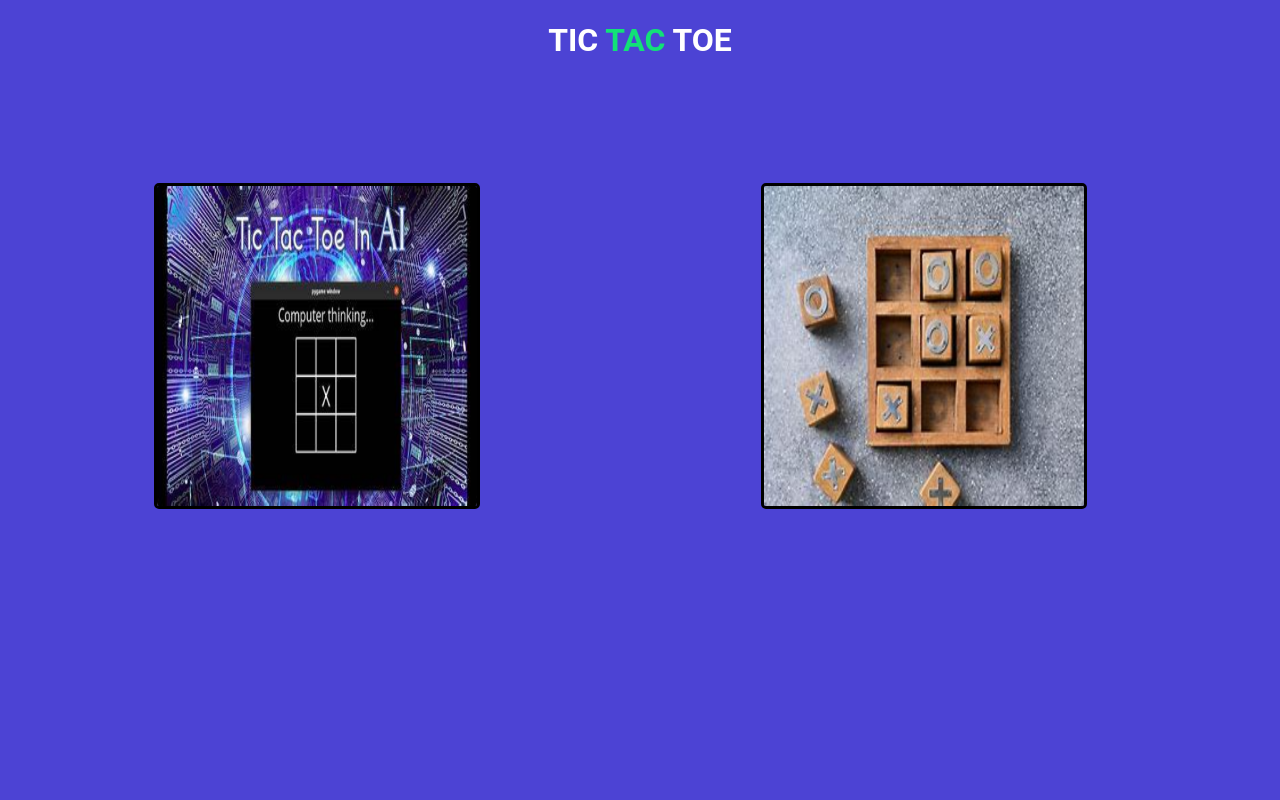
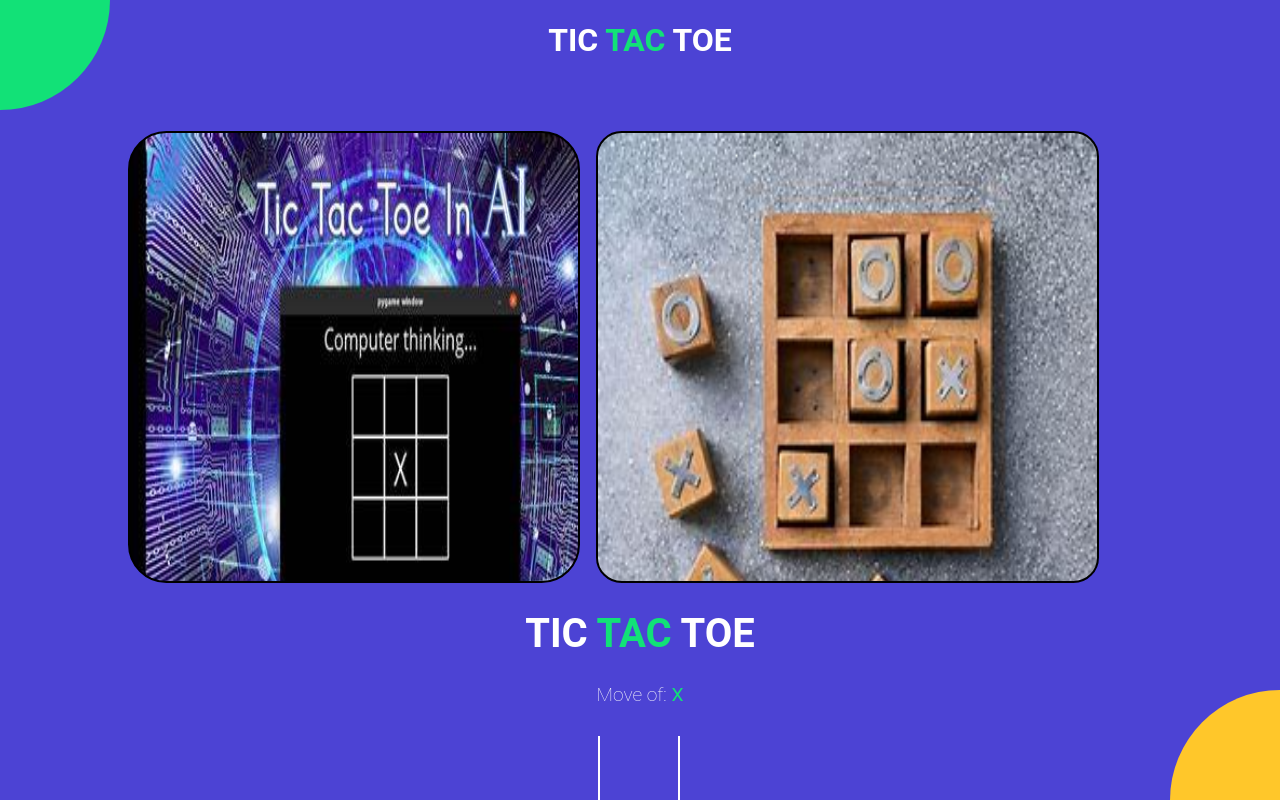
Before and after one commit to Kanu004/Tictactoe-app, a React (Create React App) app: page /#/twoplayer.jsx in a window 1280 px wide. Shown: the top 800 px of the page. Built offline with nearby package versions, Linux system fonts and the light colour scheme; the HTML template or start-up script is replaced by a standard one.

Commit message:
adding buttons and route for twoplayer page

```diff
--- a/package.json
+++ b/package.json
@@ -4,10 +4,15 @@
   "version": "0.1.0",
   "private": true,
   "dependencies": {
+    "@emotion/react": "^11.13.3",
+    "@emotion/styled": "^11.13.0",
+    "@mui/icons-material": "^6.0.0",
+    "@mui/material": "^6.0.0",
     "@tanstack/react-query": "^5.49.2",
     "gh-pages": "^6.1.1",
     "react": "^18.3.1",
     "react-dom": "^18.3.1",
+    "react-router-dom": "^6.26.1",
     "react-scripts": "5.0.1",
     "styled-components": "^6.1.11",
     "web-vitals": "^2.1.4",
--- a/src/App.jsx
+++ b/src/App.jsx
@@ -1,14 +1,20 @@
+import {  Route, Routes,HashRouter, Outlet } from 'react-router-dom';
+import Twoplayer from './twoplayer';
 import  './styles.scss';
-import images from './Com 512.png';
-import image from './Two 512.png';
+import Button from './button';
+
 const App = () => {
   return (
   <div>
+    <HashRouter>
       <h1 className='class'>
         TIC <span className="text-green">TAC</span> TOE
       </h1>
-       <img className="buttons" src={images} alt='imagee'/>
-       <img className="buttons" src={image} alt='imagee'/>
+      <Button/>
+      <Routes>
+        <Route path='/twoplayer.jsx' element={<Twoplayer />} />
+      </Routes>
+      </HashRouter>
       </div>
   );
 
--- /dev/null
+++ b/src/button.jsx
@@ -0,0 +1,17 @@
+import { Link } from "react-router-dom";
+import './styles.scss';
+
+const Button=()=>{
+ return(
+    <div>
+
+    <Link to='/'>
+    <button className="btn-reset1"></button>
+    </Link>
+    <Link to="./twoplayer.jsx" target='_self'>
+    <button className="btn-reset2" ></button>
+    </Link>
+    </div>
+ );
+}
+export default Button;
--- a/src/styles.scss
+++ b/src/styles.scss
@@ -22,7 +22,7 @@ button {
   }
 }
 
-.buttons {
+.images {
   margin-top: 8vw;
   margin-left: 12vw;
   margin-right: 10vw;
@@ -108,6 +108,28 @@ button {
   }
 }
 
+.btn-reset1 {
+  margin-left: 10vw;
+  margin-right: 10px;
+  margin-top: 50px;
+  background-image: url('./Com\ 512.png');
+  box-sizing: border-box;
+  padding: 22vw 20vw 13vw 15vw;
+  border: solid black 2px;
+  border-radius: 3vw;
+
+}
+
+.btn-reset2 {
+  margin-left: 6px;
+  margin-right: 3%;
+  margin-top: 50px;
+  background-image: url('./Two\ 512.png');
+  box-sizing: border-box;
+  padding: 22vw 24vw 13vw 15vw;
+  border: solid black 2px;
+  border-radius: 2vw;
+}
 .board{
   .board-row{
     display: flex;
```
Also changed, not shown: 1 other file (tests, documents, lock files or other folders).
